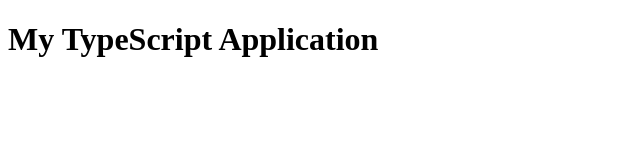
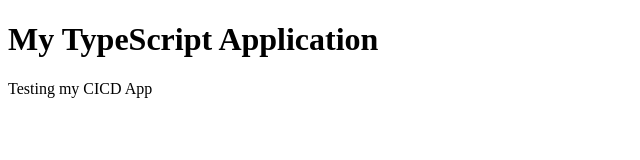
Before and after one commit to Anmol-Dura/EasyCampus---The-college-administration-system, a website with bundled scripts: page index.html in a window 1280 px wide. Shown: the whole page, without its empty margins (0-640 px from the left). Built offline with nearby package versions, Linux system fonts and the light colour scheme.

Commit message:
Update index.html

```diff
--- a/index.html
+++ b/index.html
@@ -7,6 +7,7 @@
   </head>
   <body>
     <h1>My TypeScript Application</h1>
+    <p>Testing my CICD App</p>
 
     <script src="./dist/index.js"></script>
     <!-- Include the compiled JS file -->
```
